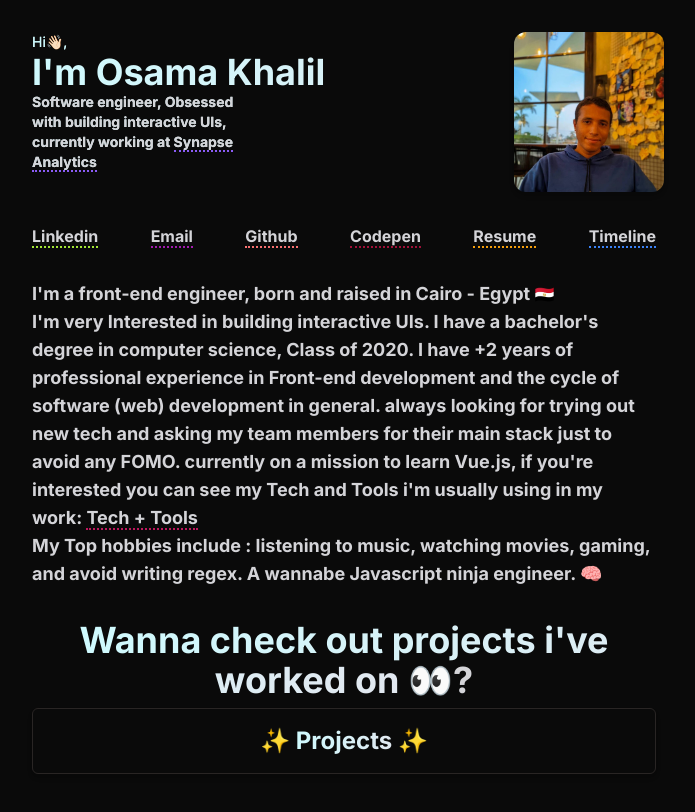
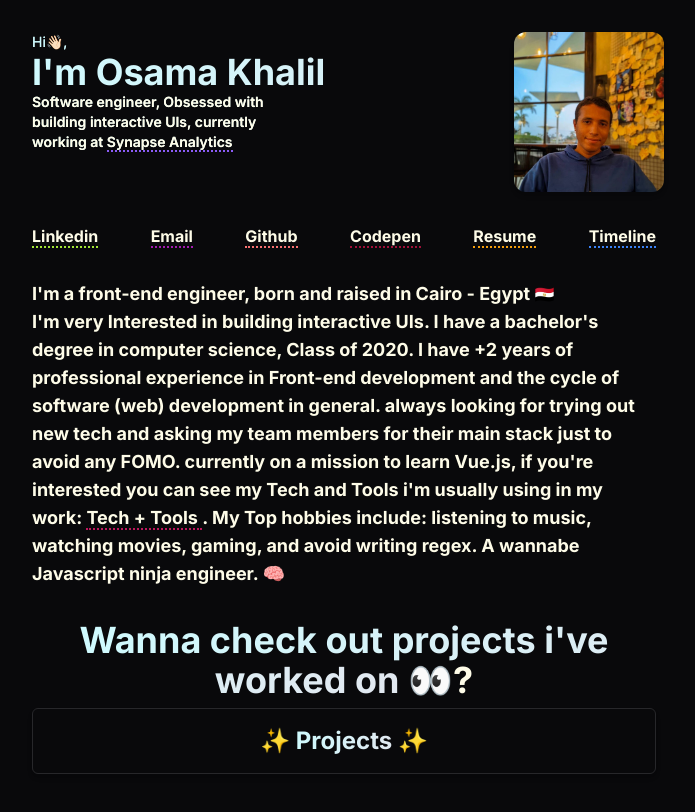
Before and after one commit to OsamaKhalilMohamed/Portfolio, a Next.js app: page / in a window 1280 px wide. Shown: the top 812 px of the page, without its empty margins (296-991 px from the left). Built offline with nearby package versions, Linux system fonts and the light colour scheme.

Commit message:
changed theme

```diff
--- a/src/pages/Timeline/index.tsx
+++ b/src/pages/Timeline/index.tsx
@@ -51,10 +51,10 @@ export default function TimeLine({}: Props) {
               <h3 className="ml-2 w-full bg-gradient-to-r from-cyan-100 to-slate-200 bg-clip-text text-2xl font-bold text-transparent">
                 Synapse Analytics{" "}
               </h3>
-              <time className="mb-2 ml-2 mt-1 block text-sm font-normal leading-none  text-zinc-300">
+              <time className="mb-2 ml-2 mt-1 block text-sm font-normal leading-none  text-yellow-50">
                 July 2022 - Present
               </time>
-              <p className="text-md mb-4 ml-2  flex-wrap font-bold  text-zinc-300">
+              <p className="text-md mb-4 ml-2  flex-wrap font-bold  text-yellow-50">
                 Started as an intern in summer of 2022 and then got hired as a
                 full-time Front-end engineer at Synapse analytics. Already
                 learned a lot. worked on large features, that went live and used
@@ -104,10 +104,10 @@ export default function TimeLine({}: Props) {
               <h3 className=" ml-2 bg-gradient-to-r from-cyan-100 to-slate-200 bg-clip-text text-2xl font-bold text-transparent">
                 Digitopia Studio{" "}
               </h3>
-              <time className="mb-2 ml-2 mt-1 block text-sm font-normal leading-none  text-zinc-300">
+              <time className="mb-2 ml-2 mt-1 block text-sm font-normal leading-none  text-yellow-50">
                 March 2022 - July 2022
               </time>
-              <p className="text-md mb-4 ml-2  flex-wrap font-bold  text-zinc-300">
+              <p className="text-md mb-4 ml-2  flex-wrap font-bold  text-yellow-50">
                 My first full-time job after finishing military service, worked
                 on maintaining and developing new features to Moroccan platform
                 called Aly, this was my first experience to work with a large
@@ -126,10 +126,10 @@ export default function TimeLine({}: Props) {
               <h3 className=" ml-2 bg-gradient-to-r from-cyan-100 to-slate-200 bg-clip-text text-2xl font-bold text-transparent">
                 Majal Tech{" "}
               </h3>
-              <time className="mb-2 ml-2 mt-1 block text-sm font-normal leading-none  text-zinc-300">
+              <time className="mb-2 ml-2 mt-1 block text-sm font-normal leading-none  text-yellow-50">
                 November 2020 - February 2021
               </time>
-              <p className="text-md mb-4 ml-2  flex-wrap font-bold  text-zinc-300">
+              <p className="text-md mb-4 ml-2  flex-wrap font-bold  text-yellow-50">
                 My first ever full-time job, was really a good start for me,
                 learned how to work with tools like Redux, different
                 React-hooks, i18n localization and more. unfortunately, it got
--- a/src/pages/_app.tsx
+++ b/src/pages/_app.tsx
@@ -3,14 +3,14 @@ import "~/styles/globals.css";
 import { Inter } from "next/font/google";
 
 const inter = Inter({
-  weight: ["100", "200", "400", "700"],
+  weight: ["100", "200", "300", "400", "600", "700"],
   variable: "--font-inter",
   subsets: ["latin"],
 });
 
 const MyApp: AppType = ({ Component, pageProps }) => {
   return (
-    <main className={`${inter.className} min-h-screen bg-neutral-950`}>
+    <main className={`${inter.className} min-h-screen bg-zinc-950`}>
       <Component {...pageProps} />
     </main>
   );
--- a/src/pages/index.tsx
+++ b/src/pages/index.tsx
@@ -67,8 +67,8 @@ export default function Home(): React.ReactElement {
               </div>
             </div>
 
-            <div className="w-full text-start leading-3 text-zinc-300 md:w-3/4 md:pl-2">
-              <span className="w-full text-sm font-extrabold">
+            <div className="w-full text-start leading-3 text-yellow-50 md:w-3/4 md:pl-2">
+              <span className="text-sm font-semibold text-yellow-50">
                 Software engineer, Obsessed with building interactive UIs,
                 currently working at{" "}
                 <Link
@@ -76,7 +76,7 @@ export default function Home(): React.ReactElement {
                   target="_blank"
                 >
                   {" "}
-                  <span className="w-full border-b-2 border-dotted border-violet-500 text-zinc-300">
+                  <span className="w-full border-b-2 border-dotted border-violet-500 text-yellow-50">
                     Synapse Analytics{" "}
                   </span>
                 </Link>
@@ -111,22 +111,22 @@ export default function Home(): React.ReactElement {
             href={"https://www.linkedin.com/in/osama-khalil98/"}
             target="_blank"
           >
-            <span className="mr-3 border-b-2 border-dotted border-lime-400 text-zinc-300 md:mr-0">
+            <span className="mr-3 border-b-2 border-dotted border-lime-400 text-yellow-50 md:mr-0">
               Linkedin{" "}
             </span>
           </Link>
           <Link href={"mailto:osadx35@gmail.com"}>
-            <span className="mr-3 border-b-2 border-dotted border-fuchsia-700 text-zinc-300 md:mr-0">
+            <span className="mr-3 border-b-2 border-dotted border-fuchsia-700 text-yellow-50 md:mr-0">
               Email{" "}
             </span>
           </Link>
           <Link href={"https://github.com/osamakhalil98/"} target="_blank">
-            <span className="mr-3 border-b-2 border-dotted border-red-400 text-zinc-300 md:mr-0">
+            <span className="mr-3 border-b-2 border-dotted border-red-400 text-yellow-50 md:mr-0">
               Github{" "}
             </span>
           </Link>
           <Link href={"https://codepen.io/osadxen/"} target="_blank">
-            <span className="mr-3 border-b-2 border-dotted border-rose-800 text-zinc-300 md:mr-0">
+            <span className="mr-3 border-b-2 border-dotted border-rose-800 text-yellow-50 md:mr-0">
               Codepen{" "}
             </span>
           </Link>
@@ -136,12 +136,12 @@ export default function Home(): React.ReactElement {
             }
             target="_blank"
           >
-            <span className="mr-3 border-b-2 border-dotted border-amber-500 text-zinc-300 md:mr-0">
+            <span className="mr-3 border-b-2 border-dotted border-amber-500 text-yellow-50 md:mr-0">
               Resume{" "}
             </span>
           </Link>
           <Link href={"Timeline"}>
-            <span className="mr-3 border-b-2 border-dotted border-blue-500 text-zinc-300 md:mr-0">
+            <span className="mr-3 border-b-2 border-dotted border-blue-500 text-yellow-50 md:mr-0">
               Timeline{" "}
             </span>
           </Link>
@@ -150,14 +150,14 @@ export default function Home(): React.ReactElement {
           initial={{ opacity: 0, scale: 0.5 }}
           animate={{ opacity: 1, scale: 1 }}
           transition={{ type: "spring", stiffness: 50 }}
-          className="mx-auto mt-4 flex w-5/6 max-w-[675px] px-1 pb-4 pt-4 text-zinc-300 sm:w-2/4 md:justify-start md:px-2"
+          className="mx-auto mt-4 flex w-5/6 max-w-[675px] px-1 pb-4 pt-4 text-yellow-50 sm:w-2/4 md:justify-start md:px-2"
         >
           <div className="leading-6">
-            <span className="text-md font-bold text-zinc-300 sm:text-lg">
+            <span className="text-md font-bold text-yellow-50 sm:text-lg">
               I'm a front-end engineer, born and raised in Cairo - Egypt{" "}
             </span>{" "}
             <span className="bg-none text-inherit">🇪🇬</span>
-            <div className="text-md font-bold leading-6 text-zinc-300 sm:text-lg">
+            <div className="text-md font-bold leading-6 text-yellow-50 sm:text-lg">
               I'm very Interested in building interactive UIs. I have a
               bachelor's degree in computer science, Class of 2020. I have +2
               years of professional experience in Front-end development and the
@@ -168,19 +168,17 @@ export default function Home(): React.ReactElement {
               usually using in my work:{" "}
               <Link href={"/Tech"} className="h-fit w-fit ">
                 {" "}
-                <span className="border-b-2 border-dotted border-pink-700 text-zinc-300">
+                <span className="border-b-2 border-dotted border-pink-700 text-yellow-50">
                   Tech + Tools{" "}
                 </span>
-              </Link>
-            </div>
-            <p className="text-md font-bold leading-6 text-zinc-300 sm:text-lg">
-              My Top hobbies include : listening to music, watching movies,
+              </Link>{" "}
+              . My Top hobbies include: listening to music, watching movies,
               gaming, and avoid writing regex. A wannabe Javascript ninja
               engineer. <span>{hobbies[currentIndex]?.logo}</span>
-            </p>
+            </div>
           </div>
         </motion.div>
-        <div className="mx-auto flex w-5/6 max-w-[675px] flex-col px-1 pb-4 pt-4 text-zinc-300 md:w-2/4 md:justify-start md:px-2">
+        <div className="mx-auto flex w-5/6 max-w-[675px] flex-col px-1 pb-4 pt-4 text-yellow-50 md:w-2/4 md:justify-start md:px-2">
           <p className="mb-2 flex-grow text-center text-2xl font-extrabold md:text-4xl">
             <span className="bg-gradient-to-r from-cyan-100 to-slate-200 bg-clip-text text-center text-transparent">
               Wanna check out projects i've worked on{" "}
@@ -196,7 +194,7 @@ export default function Home(): React.ReactElement {
                 scale: 0.5,
               }}
               animate={{ opacity: 1, scale: 1 }}
-              className="mb-4 rounded-md border border-stone-800 p-4 text-center text-2xl font-bold shadow-md hover:bg-stone-800  md:mx-0 md:mb-0"
+              className="rounded-md border border-zinc-800 p-4 text-center text-2xl font-bold shadow-md hover:bg-zinc-800  md:mx-0 md:mb-0"
             >
               <span className="bg-none text-inherit">✨ </span>
               <span className="bg-gradient-to-r from-cyan-100 to-slate-200 bg-clip-text  text-transparent">
```
Also changed, not shown: src/pages/Projects/index.tsx (+13 -10 lines), src/pages/Tech/index.tsx (+15 -18 lines).
